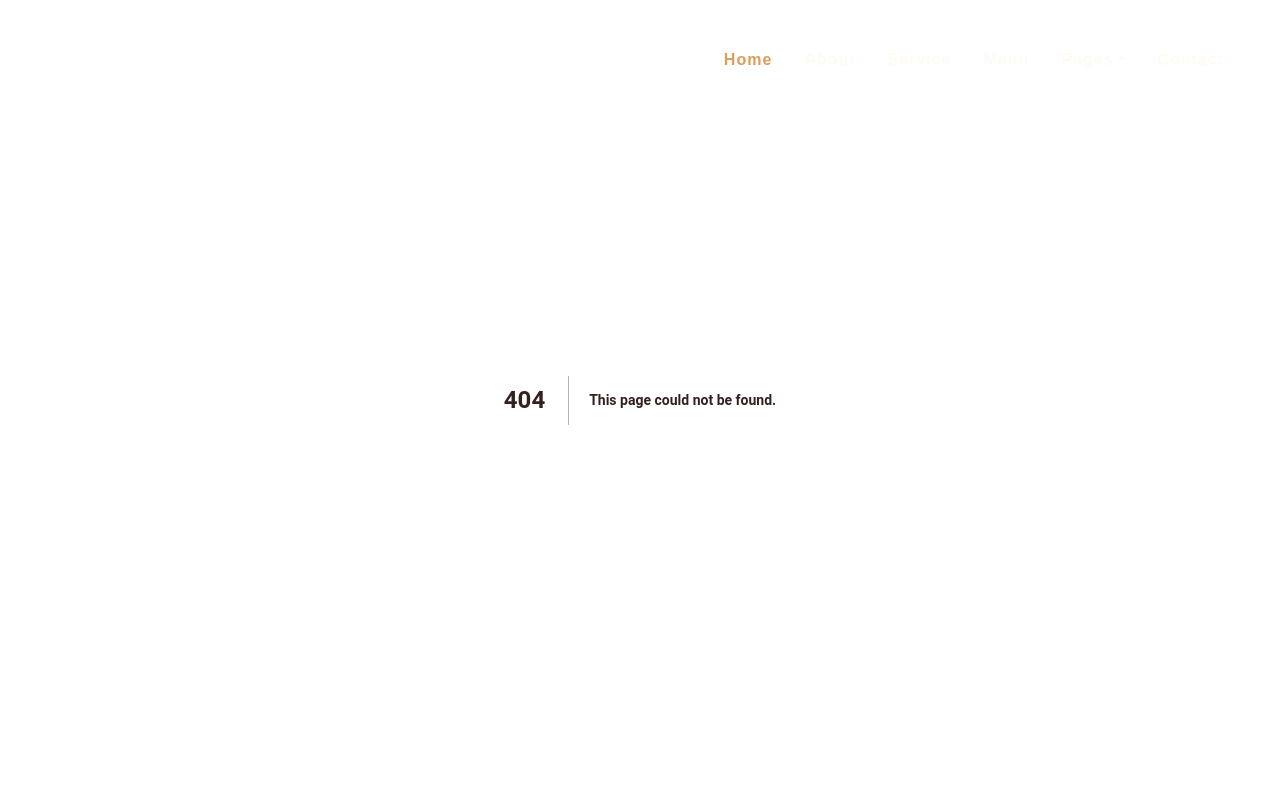
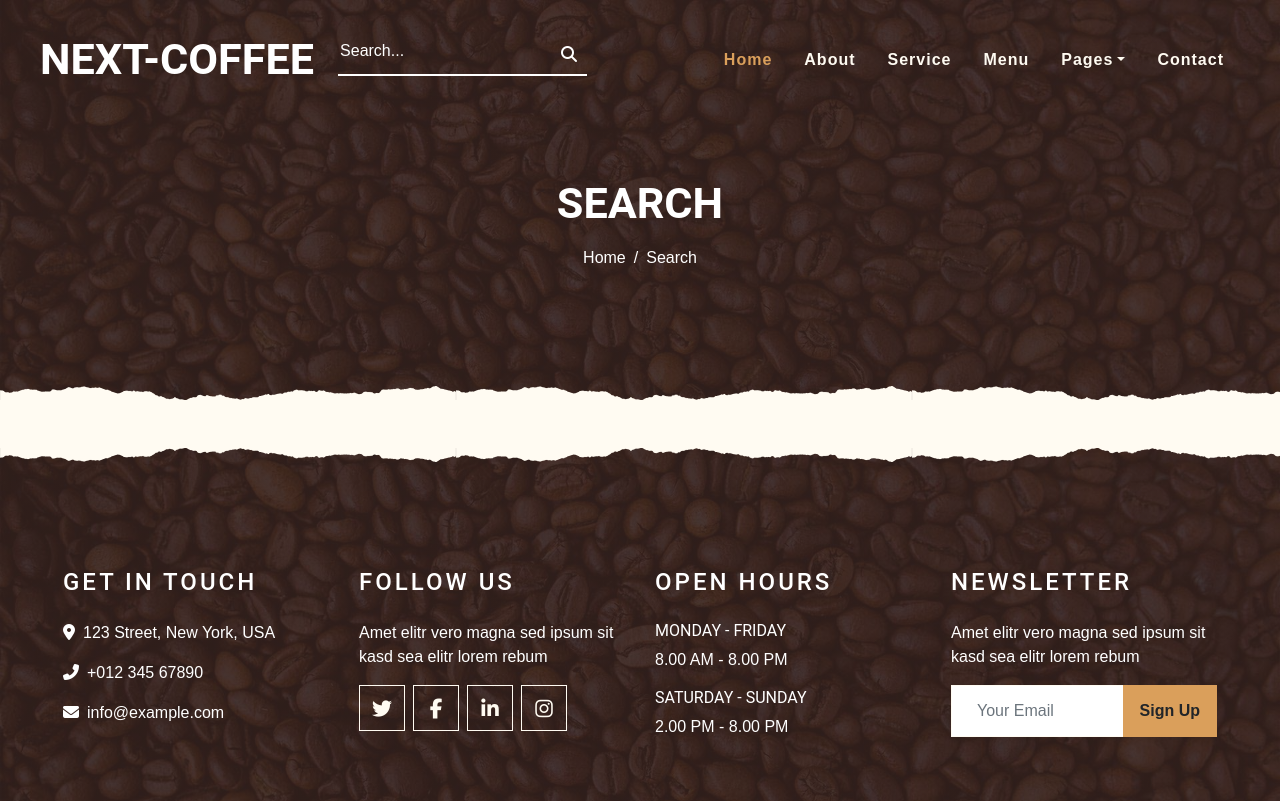
Before and after one commit to mahdiamiri1208/cafe, a Next.js app: page /search in a window 1280 px wide. Before the commit this address had no page. Shown: the top 801 px of the page. Built offline with nearby package versions, Linux system fonts and the light colour scheme.

Commit message:
global search

```diff
--- a/app/components/navbar/Navbar.jsx
+++ b/app/components/navbar/Navbar.jsx
@@ -1,8 +1,26 @@
-import React from "react";
+"use client";
 import Link from "next/link";
 import styles from "./Navbar.module.css";
+import React, { useState } from "react";
+import { useRouter } from "next/navigation";
 
 function Navbar() {
+  const route = useRouter();
+  const [search, setSearch] = useState("");
+
+  const searchHandlerWithEnter = (event) => {
+    if (event.keyCode === 13) {
+      if (search.trim()) {
+        route.push(`/search?q=${search}`);
+      }
+    }
+  };
+
+  const searchHandler = () => {
+    if (search.trim()) {
+      route.push(`/search?q=${search}`);
+    }
+  };
   return (
     <div className={`container-fluid p-0 ${styles.nav_bar}`}>
       <nav
@@ -13,6 +31,34 @@ function Navbar() {
             Next-Coffee
           </h1>
         </Link>
+
+        <div
+          className={styles.searchbox}
+          style={{ position: "relative", display: "inline-block" }}
+        >
+          <input
+            value={search}
+            onChange={(e) => setSearch(e.target.value)}
+            onKeyDown={searchHandlerWithEnter}
+            type="text"
+            className={styles.search_input}
+            placeholder="Search..."
+            style={{ paddingRight: "40px" }}
+          />
+          <i
+            onClick={searchHandler}
+            className="fa-solid fa-magnifying-glass"
+            style={{
+              position: "absolute",
+              right: "10px",
+              top: "50%",
+              transform: "translateY(-50%)",
+              cursor: "pointer",
+              color: "white",
+              paddingBottom: "13px",
+            }}
+          ></i>
+        </div>
 
         <button
           type="button"
--- /dev/null
+++ b/app/search/page.jsx
@@ -0,0 +1,12 @@
+import React from "react";
+import Header from "../components/header/Header";
+
+function page() {
+  return (
+    <>
+      <Header route="Search" />
+    </>
+  );
+}
+
+export default page;
```
